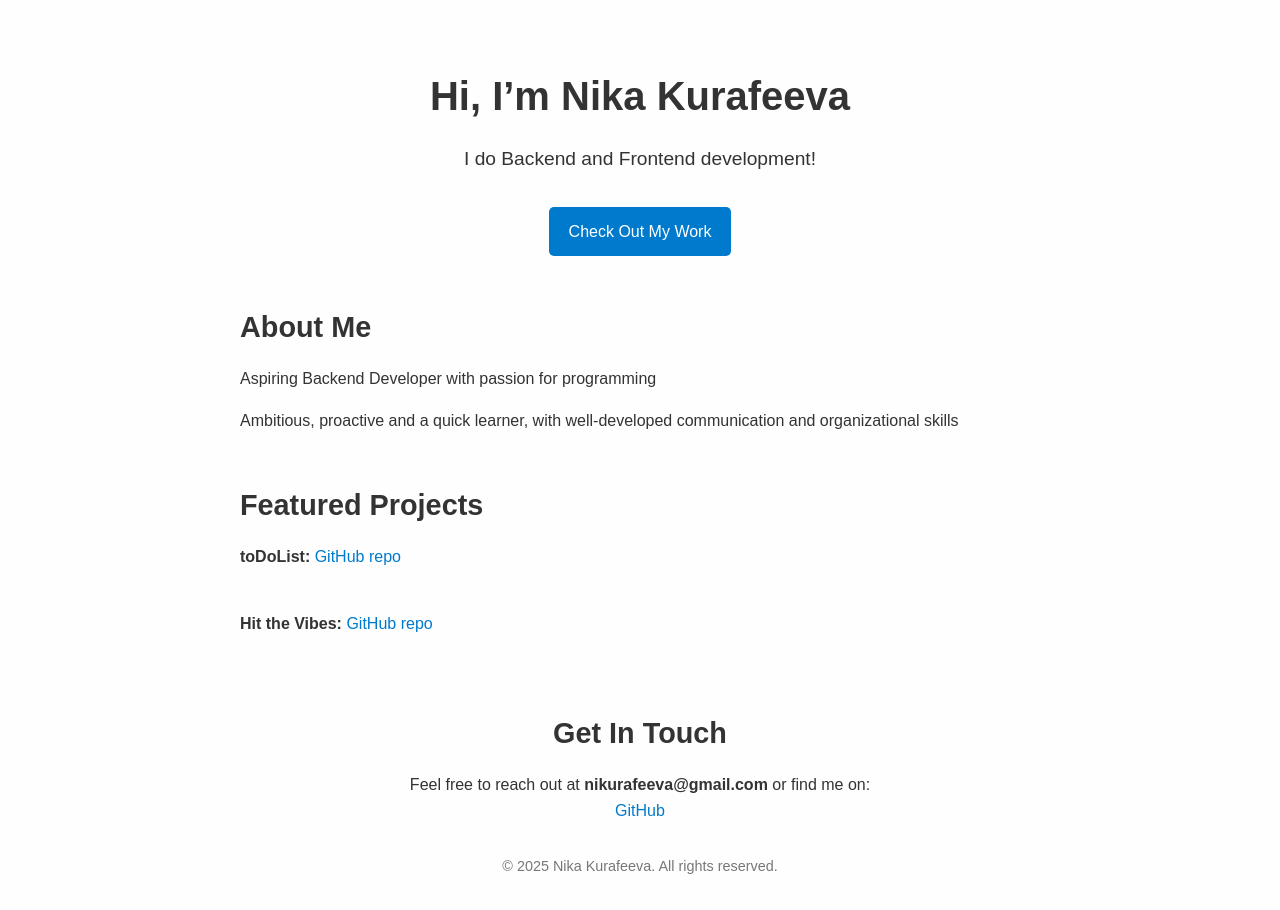
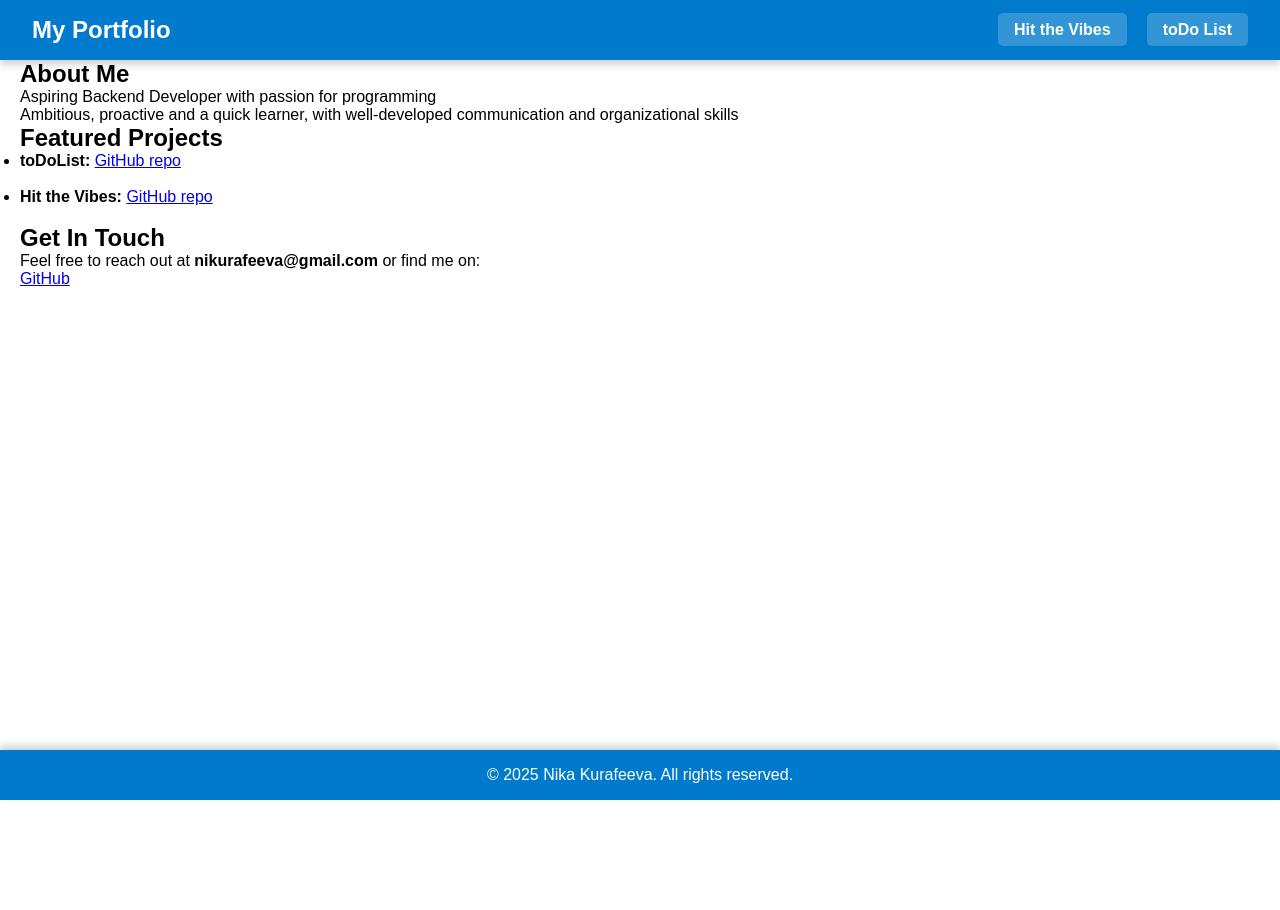
Before and after one commit to meh-lnyk/meh-lnyk.github.io, a plain HTML site: page index.html in a window 1280 px wide. After the commit the page ends 800 px from the top, so only its background shows below. Drawn offline with Linux system fonts and the light colour scheme.

Commit message:
added more design

```diff
--- a/index.html
+++ b/index.html
@@ -7,10 +7,14 @@
     <link rel="stylesheet" href="styles.css" />
 </head>
 <body>
-  <header class="hero">
-    <h1>Hi, I’m Nika Kurafeeva</h1>
-    <p>I do Backend and Frontend development!</p>
-    <a class="cta" href="https://github.com/meh-lnyk" target="_blank">Check Out My Work</a>
+    <header class="navbar">
+        <div class="logo">My Portfolio</div>
+        <nav>
+        <ul>
+            <li><a href="https://vibes.meh-lnyk.site" target="_blank" rel="noopener">Hit the Vibes</a></li>
+            <li><a href="https://toDoList.meh-lnyk.site" target="_blank" rel="noopener">toDo List</a></li>
+        </ul>
+        </nav>
     </header>
 
     <section class="about">
@@ -24,12 +28,12 @@
         <ul class="project-list">
         <li>
             <strong>toDoList:</strong>
-        <a href="https://github.com/meh-lnyk/toDoList" target="_blank">GitHub repo</a>
+            <a href="https://github.com/meh-lnyk/toDoList" target="_blank" rel="noopener">GitHub repo</a>
             <p style="visibility: hidden;">Project description</p>
         </li>
         <li>
             <strong>Hit the Vibes:</strong>
-        <a href="https://github.com/meh-lnyk/hit-the-vibes" target="_blank">GitHub repo</a>
+            <a href="https://github.com/meh-lnyk/hit-the-vibes" target="_blank" rel="noopener">GitHub repo</a>
             <p style="visibility: hidden;">Project description</p>
         </li>
         </ul>
@@ -39,7 +43,7 @@
         <h2>Get In Touch</h2>
         <p>Feel free to reach out at <strong>nikurafeeva@gmail.com</strong> or find me on:</p>
         <div class="social-links">
-      <a href="https://github.com/meh-lnyk" target="_blank">GitHub</a>
+        <a href="https://github.com/meh-lnyk" target="_blank" rel="noopener">GitHub</a>
         </div>
     </section>
 
--- a/styles.css
+++ b/styles.css
@@ -5,102 +5,87 @@ box-sizing: border-box;
 }
 
 body {
-font-family: sans-serif;
-color: #333;
-line-height: 1.6;
-background-color: #fefefe;
+    font-family: Arial, sans-serif;
+    padding-top: 60px;
+    padding-left: 20px;
 }
 
-/* Overall Layout */
-header, section, footer {
-width: 90%;
-max-width: 800px;
-margin: 2rem auto;
+.navbar {
+    position: fixed;
+    top: 0;
+    left: 0;
+    width: 100%;
+    background-color: #007acc;
+    color: white;
+    display: flex;
+    justify-content: space-between;
+    align-items: center;
+    padding: 1rem 2rem;
+    z-index: 1000;
+    box-shadow: 0 4px 8px rgba(0, 0, 0, 0.2);
 }
 
-header {
-text-align: center;
-margin-top: 4rem;
+.logo {
+    font-size: 1.5rem;
+    font-weight: bold;
 }
 
-/* Hero / Intro Section */
-.hero h1 {
-font-size: 2.5rem;
-margin-bottom: 1rem;
+.navbar nav ul {
+    list-style: none;
+    display: flex;
+    gap: 20px;
 }
 
-.hero p {
-font-size: 1.2rem;
-margin-bottom: 1rem;
+.navbar nav ul li {
+    display: inline;
 }
 
-.hero .cta {
-display: inline-block;
-margin-top: 1rem;
-padding: 0.75rem 1.25rem;
+.navbar nav ul li a {
+    color: white;
     text-decoration: none;
-background-color: #007acc;
-color: #fff;
+    font-weight: bold;
+    padding: 0.5rem 1rem;
+    background-color: rgba(255, 255, 255, 0.2);
     border-radius: 5px;
+    transition: background 0.3s ease;
 }
 
-/* About Section */
-.about {
-margin-top: 3rem;
+.navbar nav ul li a:hover {
+    background-color: rgba(255, 255, 255, 0.4);
 }
 
-.about h2 {
-font-size: 1.8rem;
-margin-bottom: 1rem;
+footer {
+    background-color: #007acc;
+    color: white;
+    text-align: center;
+    padding: 1rem 0;
+    position: fixed;
+    bottom: 0;
+    left: 0;
+    width: 100%;
+    box-shadow: 0 -4px 8px rgba(0, 0, 0, 0.2);
 }
 
-.about p {
-margin-bottom: 1rem;
+footer a {
+    color: #fff;
+    text-decoration: none;
+    font-weight: bold;
+    margin: 0 10px;
 }
 
-/* Projects Section */
-.projects {
-margin-top: 3rem;
+footer a:hover {
+    text-decoration: underline;
 }
 
-.projects h2 {
-font-size: 1.8rem;
-margin-bottom: 1rem;
+@media (max-width: 768px) {
+    .navbar {
+        flex-direction: column;
+        align-items: center;
+        padding: 1rem;
     }
 
-.project-list {
-list-style: none;
+    .navbar nav ul {
+        flex-direction: column;
+        gap: 10px;
     }
-
-.project-list li {
-margin: 1rem 0;
 }
-
-.project-list a {
-color: #007acc;
-text-decoration: none;
-}
-
-/* Contact / Social Section */
-.contact {
-margin-top: 3rem;
-text-align: center;
-}
-
-.contact h2 {
-font-size: 1.8rem;
-margin-bottom: 1rem;
-}
-
-.social-links a {
-margin: 0 1rem;
-color: #007acc;
-text-decoration: none;
-}
-
-/* Footer */
-footer {
-text-align: center;
-font-size: 0.9rem;
-color: #777;
-}
```
Lines whose indentation alone changed are shown as unchanged.
